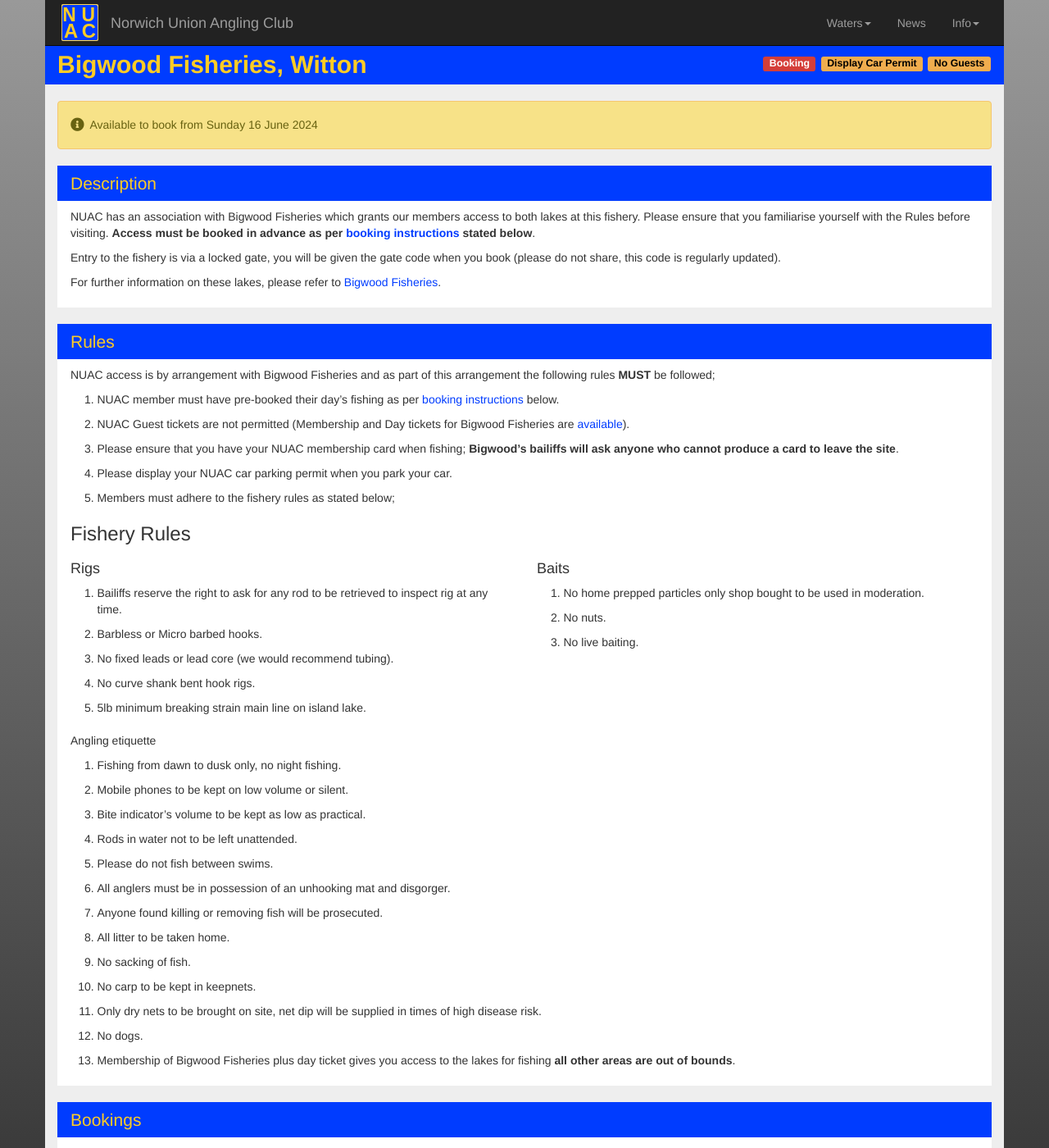
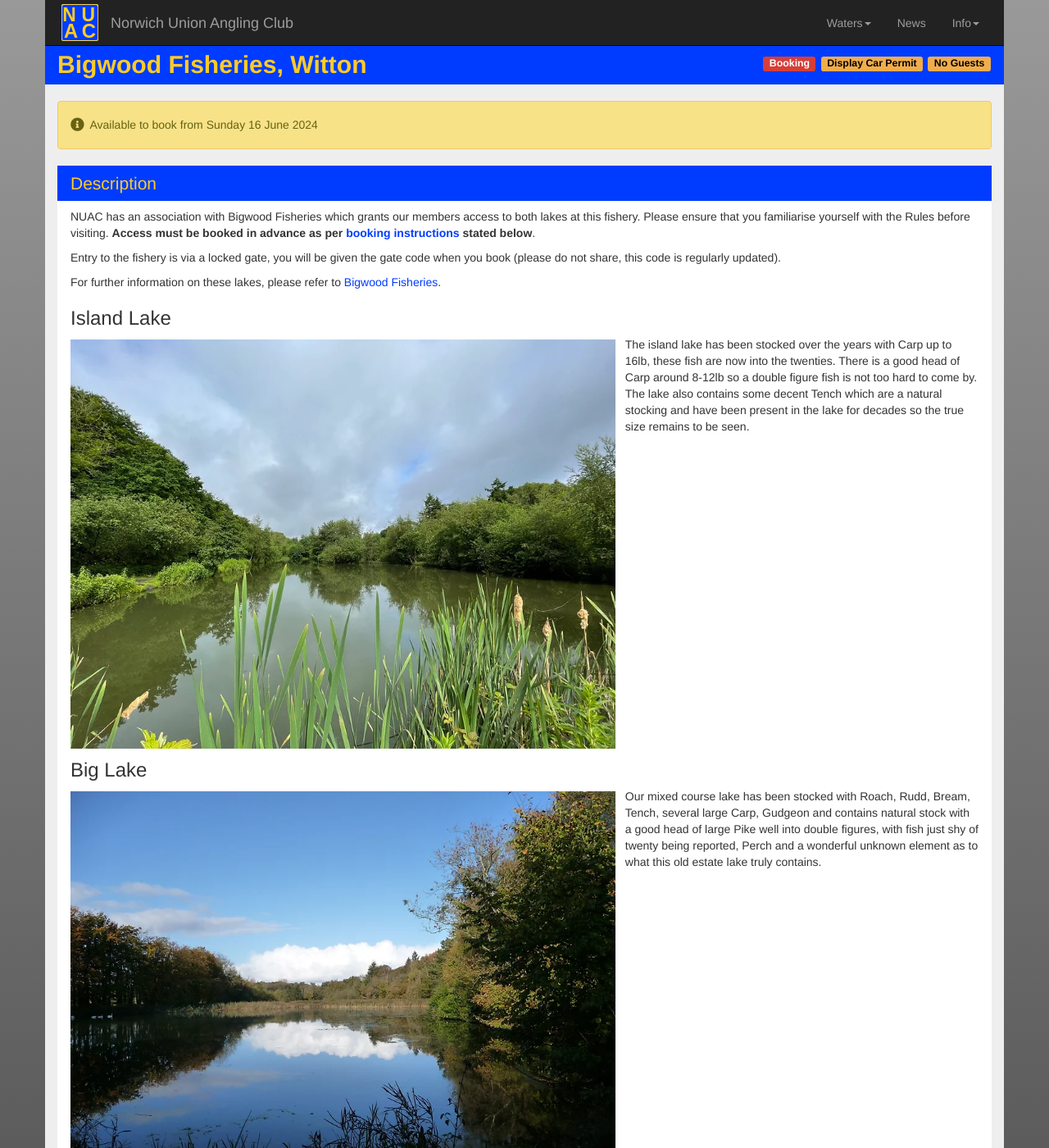
Before and after one commit to nuac-admin/nuac-release-four, a Jekyll site: the page built from _waters/bigwood.md, in a window 1280 px wide and 1400 px high. Shown: the whole window at 82% size. Built offline with Jekyll 4.4.1, drawn with Linux system fonts in a browser that asks for light colours; nearby versions of some CDN libraries; some of the changed text lies outside the part shown.

Commit message:
bigwood images

```diff
--- a/_waters/bigwood.md
+++ b/_waters/bigwood.md
@@ -21,6 +21,22 @@
           - txt: NUAC has an association with Bigwood Fisheries which grants our members access to both lakes at this fishery. Please ensure that you familiarise yourself with the Rules before visiting. **Access must be booked in advance as per [booking instructions](#water-booking) stated below**.
           - txt: Entry to the fishery is via a locked gate, you will be given the gate code when you book (please do not share, this code is regularly updated).
           - txt: For further information on these lakes, please refer to [Bigwood Fisheries](https://www.bigwoodfisheries.co.uk/).
+      - col-pos:
+        col:
+        hdr: Island Lake
+        img: bw-island-lake.webp
+        img-alt: Island Lake at Bigwood Fisheries
+        img-pos: left
+        sentences:
+          - txt: The island lake has been stocked over the years with Carp up to 16lb, these fish are now into the twenties. There is a good head of Carp around 8-12lb so a double figure fish is not too hard to come by. The lake also contains some decent Tench which are a natural stocking and have been present in the lake for decades so the true size remains to be seen.
+      - col-pos:
+        col:
+        hdr: Big Lake
+        img: bw-big-lake.webp
+        img-alt: Big Lake at Bigwood Fisheries
+        img-pos: left
+        sentences:
+          - txt: Our mixed course lake has been stocked with Roach, Rudd, Bream, Tench, several large Carp, Gudgeon and contains natural stock with a good head of large Pike well into double figures, with fish just shy of twenty being reported, Perch and a wonderful unknown element as to what this old estate lake truly contains.
   - sctn-title: Rules
     sctn-hash: water-rules
     paragraphs:
@@ -31,6 +47,7 @@
         sentences:
           - txt: NUAC member must have pre-booked their day's fishing as per [booking instructions](#water-booking) below.
           - txt: NUAC Guest tickets are not permitted (Membership and Day tickets for Bigwood Fisheries are [available](https://www.bigwoodfisheries.co.uk/MEMBERSHIP)).
+          - txt: Fishing from dawn to dusk only, no night fishing.
           - txt: Please ensure that you have your NUAC membership card when fishing; **Bigwood's bailiffs will ask anyone who cannot produce a card to leave the site**.
           - txt: Please display your NUAC car parking permit when you park your car.
           - txt: Members must adhere to the fishery rules as stated below;
@@ -59,17 +76,29 @@
           - txt: No nuts.
           - txt: No live baiting.
       - col-pos: start
-        col:
+        col: col-md-6
+        hdr-lvl: x
+        hdr: Pike fishing
+        list: ol
+        sentences:
+          - txt: Pike fishing from 1st October – 31st March.
+          - txt: No Live Baiting.
+          - txt: Wire traces or leaders with a minimum diameter of 0.7mm must be used.
+          - txt: Braided Mainline is acceptable for **Pike only**.
+          - txt: Semi Barbed Trebles.
+          - txt: 36” Landing Net or Pike Spoon to be used.
+      - col-pos: end
+        col: col-md-6
         hdr-lvl: x
         hdr: Angling etiquette
         list: ol
         sentences:
-          - txt: Fishing from dawn to dusk only, no night fishing.
           - txt: Mobile phones to be kept on low volume or silent.
           - txt: Bite indicator's volume to be kept as low as practical.
           - txt: Rods in water not to be left unattended.
           - txt: Please do not fish between swims.
           - txt: All anglers must be in possession of an unhooking mat and disgorger.
+          - txt: Fish to be weighed must be weighed in a sling, unhooking mat or suitable landing net only.
           - txt: Anyone found killing or removing fish will be prosecuted.
           - txt: All litter to be taken home.
           - txt: No sacking of fish.
@@ -77,6 +106,12 @@
           - txt: Only dry nets to be brought on site, net dip will be supplied in times of high disease risk.
           - txt: No dogs.
           - txt: Membership of Bigwood Fisheries plus day ticket gives you access to the lakes for fishing **all other areas are out of bounds**.
+      - col-pos:
+        col:
+        hdr:
+        img:
+        sentences:
+          - txt: Bigwood Fisheries entrust you to use common sense and help to preserve the future of the fishery but above all we hope you enjoy your day.
   - sctn-title: Bookings
     sctn-hash: water-booking
     paragraphs:
```
Also changed, not shown: _waters/taverham.md (+1 -1 lines), assets/images/bw-big-lake.webp (added), assets/images/bw-island-lake.webp (added).
